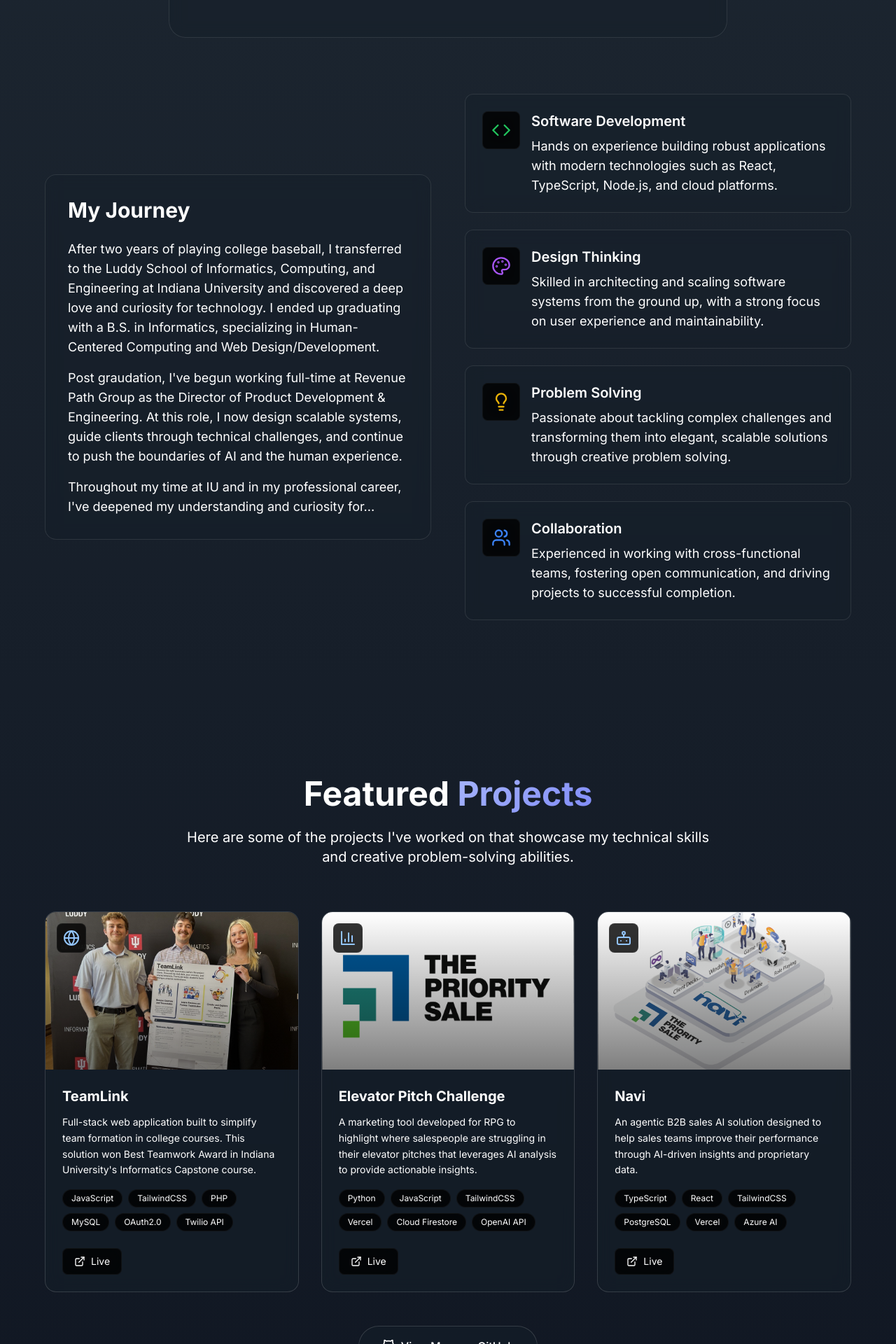
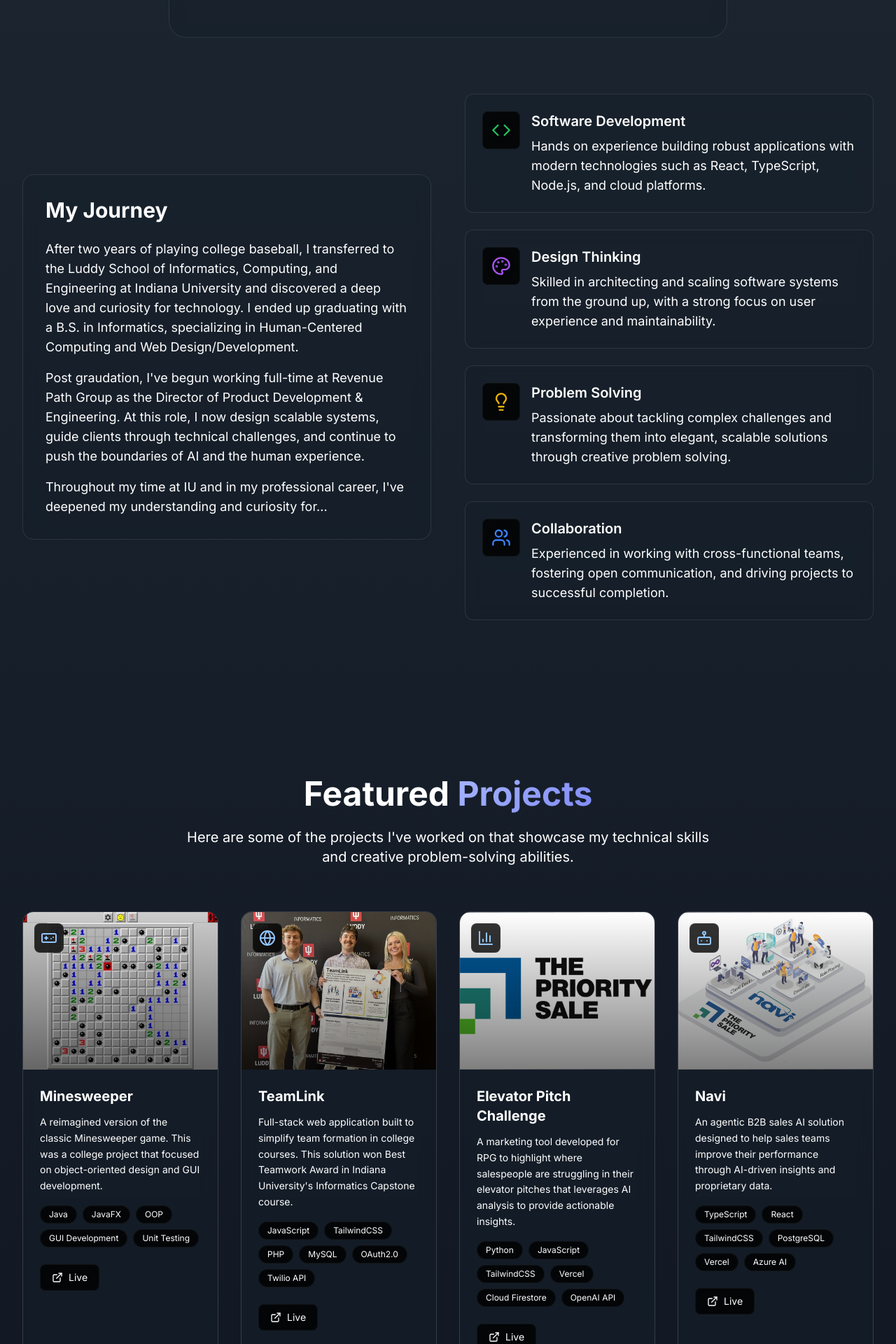
Before and after one commit to dylGray/dylans-web, a React (Vite) app: page / in a window 1280 px wide. Shown: the part 780-2700 px from the top of the page at 70% size. Built offline with nearby package versions, Linux system fonts and the light colour scheme.

Commit message:
added new project

```diff
--- a/src/components/About.tsx
+++ b/src/components/About.tsx
@@ -30,7 +30,7 @@
 
   return (
     <section id="about" className="py-20 px-4 sm:px-6 lg:px-8">
-      <div className="max-w-6xl mx-auto">
+      <div className="max-w-7xl mx-auto">
 
         <div className="grid grid-cols-1 lg:grid-cols-2 gap-12 items-center mb-16">
           <div className="glass rounded-2xl p-8">
--- a/src/components/Hero.tsx
+++ b/src/components/Hero.tsx
@@ -10,8 +10,8 @@
   };
 
   return (
-    <section id="home" className="min-h-screen flex items-center justify-center px-2 sm:px-4 lg:px-6 pt-14 sm:pt-20">
-      <div className="text-center max-w-4xl mx-auto">
+    <section id="home" className="min-h-screen flex items-center justify-center px-2 pt-14 sm:pt-20">
+      <div className="text-center max-w-5xl mx-auto">
         <div className="glass rounded-3xl p-8 sm:p-12 lg:p-16 animate-float">
           <h1 className="text-4xl sm:text-6xl lg:text-7xl font-bold text-white mb-6">
             Hi, I'm <span className="text-gradient">Dylan</span>
--- a/src/components/Projects.tsx
+++ b/src/components/Projects.tsx
@@ -1,13 +1,22 @@
-import { ExternalLink, Github, Globe, BarChart3, Bot } from 'lucide-react';
+import { ExternalLink, Github, Globe, BarChart3, Bot, Gamepad } from 'lucide-react';
 import teamLinkImg from '../assets/images/team-link.jpeg';
 import tpsLogoImg from '../assets/images/tps-logo1.png';
 import naviStructureImg from '../assets/images/navi-structure1.png';
+import mineseeper from '../assets/images/minesweeper.jpg';
 
 declare module '*.jpeg';
 declare module '*.png';
 
 const Projects = () => {
   const projects = [
+    {
+      title: "Minesweeper",
+      description: "A reimagined version of the classic Minesweeper game. This was a college project that focused on object-oriented design and GUI development.",
+      image: mineseeper,
+      technologies: ["Java", "JavaFX", "OOP", "GUI Development", "Unit Testing"],
+      icon: <Gamepad className="w-6 h-6" />,
+      live: ""
+    },
     {
       title: "TeamLink",
       description: "Full-stack web application built to simplify team formation in college courses. This solution won Best Teamwork Award in Indiana University's Informatics Capstone course.",
@@ -36,7 +45,7 @@
 
   return (
     <section id="projects" className="py-20 px-4 sm:px-6 lg:px-8">
-      <div className="max-w-6xl mx-auto">
+      <div className="w-full mx-auto">
         <div className="text-center mb-16">
           <h2 className="text-3xl sm:text-4xl lg:text-5xl font-bold text-white mb-6">
             Featured <span className="text-gradient">Projects</span>
@@ -46,7 +55,7 @@
           </p>
         </div>
 
-        <div className="grid grid-cols-1 lg:grid-cols-2 xl:grid-cols-3 gap-8">
+        <div className="grid grid-cols-1 md:grid-cols-2 xl:grid-cols-4 gap-8">
           {projects.map((project, index) => (
             <div key={index} className="glass-medium rounded-2xl overflow-hidden hover:scale-105 transition-all duration-300 group">
               <div className="relative overflow-hidden">
```
Also changed, not shown: src/assets/images/minesweeper.jpg (added).
